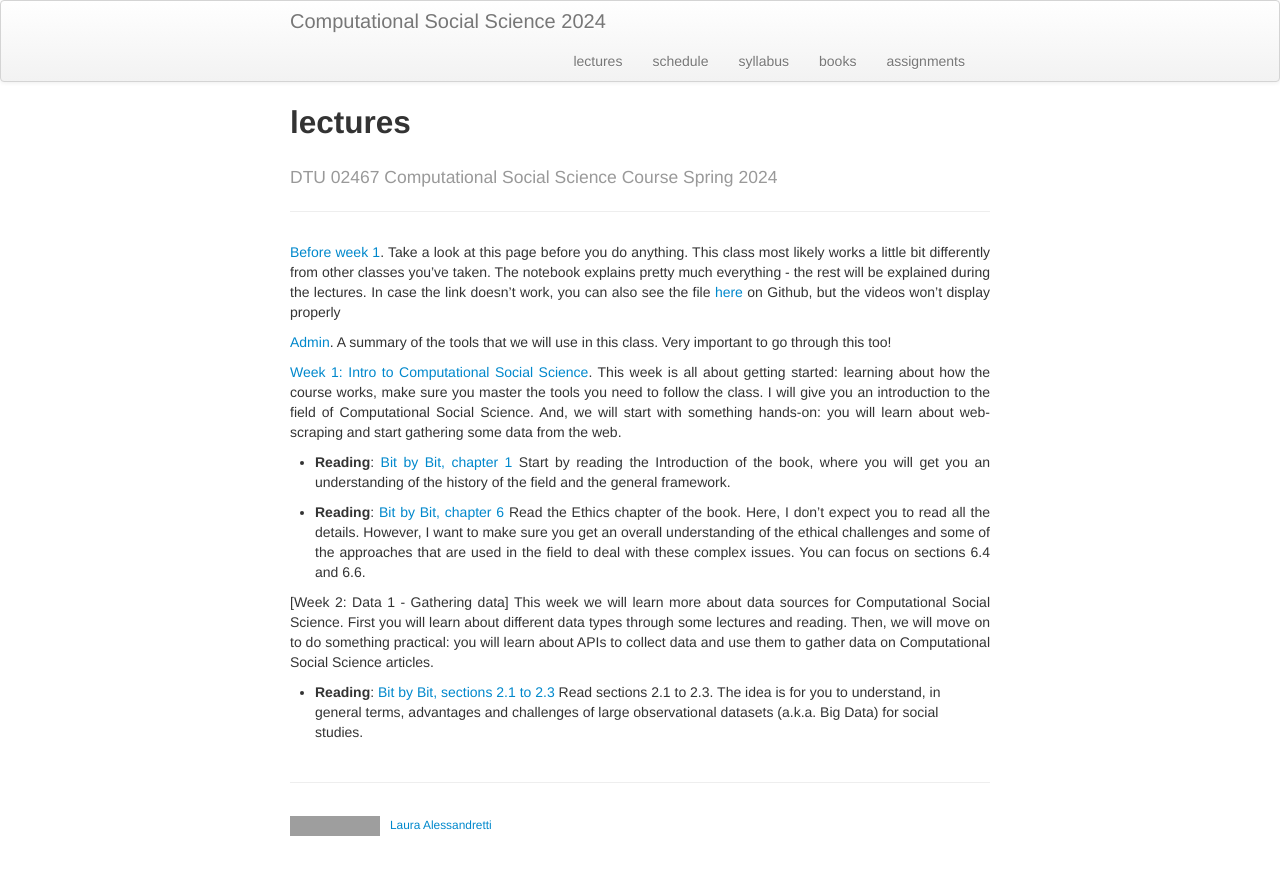
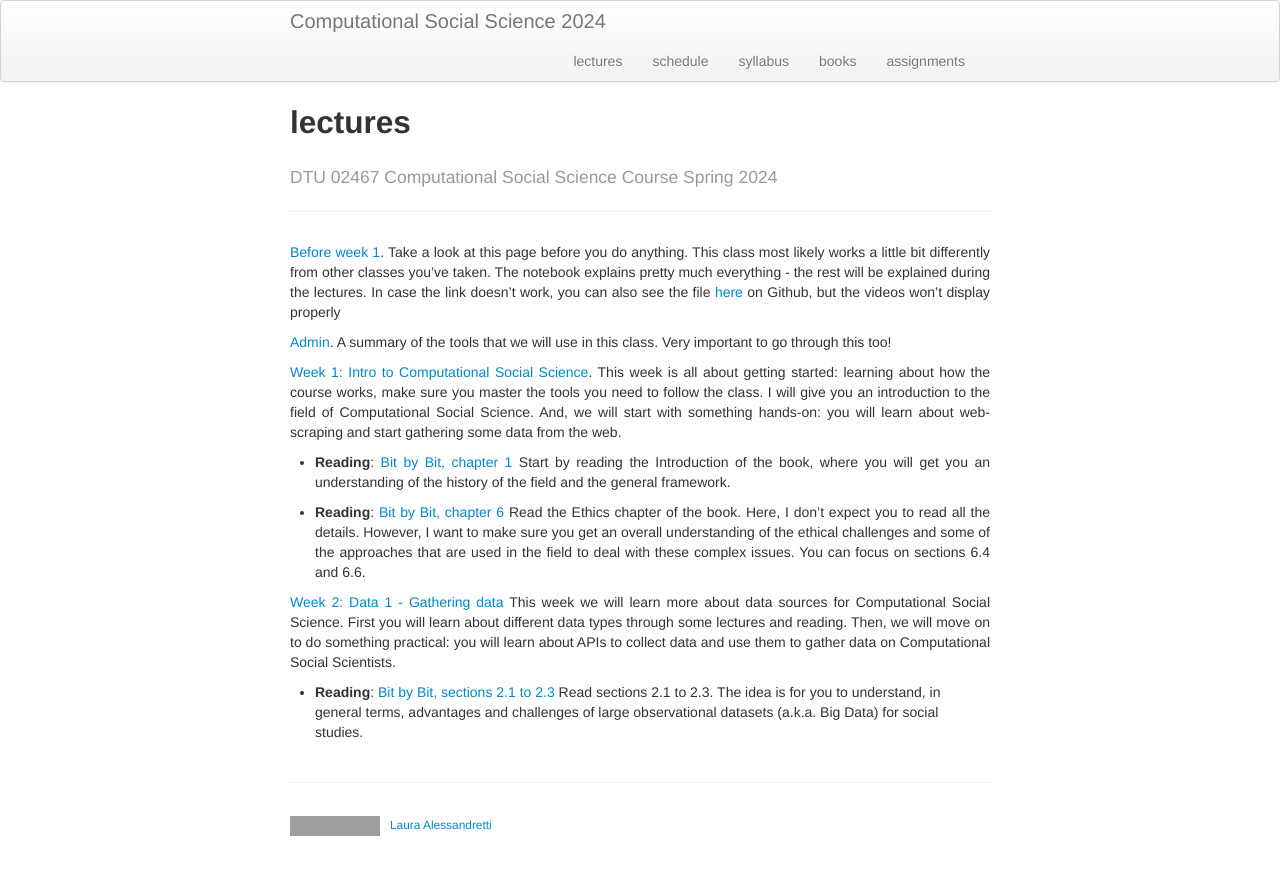
Before and after one commit to Simo067m/comsocsci2024, a Jekyll site: the page built from docs/lectures.md, in a window 1280 px wide. Shown: the top 875 px of the page. Built offline with Jekyll 4.4.1, drawn with Linux system fonts in a browser that asks for light colours; grey boxes are pictures that could not be loaded.

Commit message:
new lecture on website

```diff
--- a/docs/lectures.md
+++ b/docs/lectures.md
@@ -18,6 +18,6 @@ description: A course led by Laura Alessandretti on Computational Social Science
 
  * __Reading__:  [Bit by Bit, chapter 6](https://www.bitbybitbook.com/en/1st-ed/ethics/) Read the Ethics chapter of the book. Here, I don't expect you to read all the details. However, I want to make sure you get an overall understanding of the ethical challenges and some of the approaches that are used in the field to deal with these complex issues. You can focus on sections 6.4 and 6.6.
 
- [Week 2: Data 1 - Gathering data] This week we will learn more about data sources for Computational Social Science. First you will learn about different data types through some lectures and reading. Then, we will move on to do something practical: you will learn about APIs to collect data and use them to gather data on Computational Social Science articles.
+ [Week 2: Data 1 - Gathering data](https://nbviewer.org/github/lalessan/comsocsci2024/blob/main/lectures/Week2.ipynb) This week we will learn more about data sources for Computational Social Science. First you will learn about different data types through some lectures and reading. Then, we will move on to do something practical: you will learn about APIs to collect data and use them to gather data on Computational Social Scientists.
 
  * __Reading__: [Bit by Bit, sections 2.1 to 2.3](https://www.bitbybitbook.com/en/1st-ed/observing-behavior/observing-intro/) Read sections 2.1 to 2.3. The idea is for you to understand, in general terms, advantages and challenges of large observational datasets (a.k.a. Big Data) for social studies.
```
